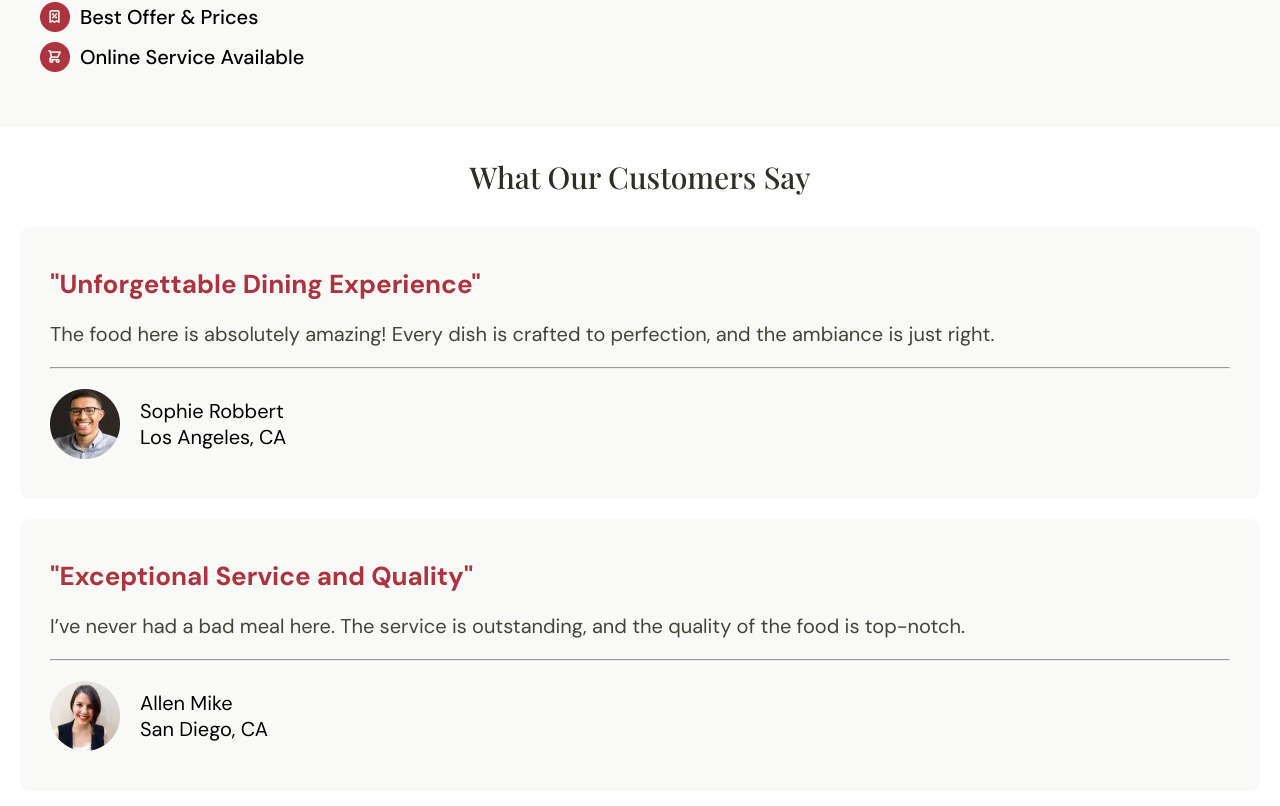
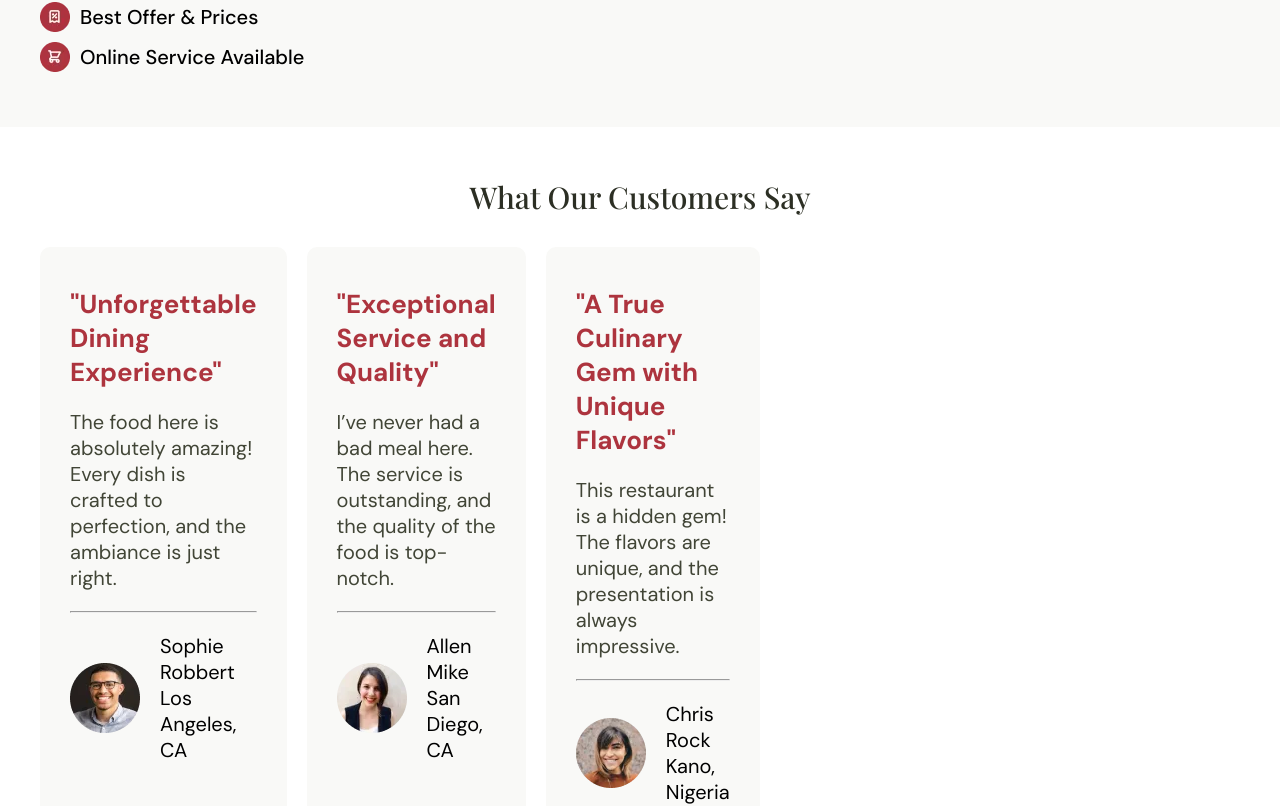
Before and after one commit to devalibello/tasty-food, a React (Create React App) app: page / in a window 1280 px wide. Shown: the part 5779-6585 px from the top of the page. Built offline with nearby package versions, Linux system fonts and the light colour scheme; a web font is replaced by a local one.

Commit message:
large tablets size for customer 2

```diff
--- a/src/styles/Customers.css
+++ b/src/styles/Customers.css
@@ -156,9 +156,14 @@
 
 /* Large Tablet Styles */
 @media screen and (min-width: 720px) {
-    .delivery-section-background {
+    .customers-section {
         padding: 50px 40px;
-        background-color: var(--light-ash);
+    }
+
+    .customer-card-section {
+        display: grid;
+        grid-template-columns: repeat(8, 1fr);
+        gap: 20px;
     }
    }
 
```
